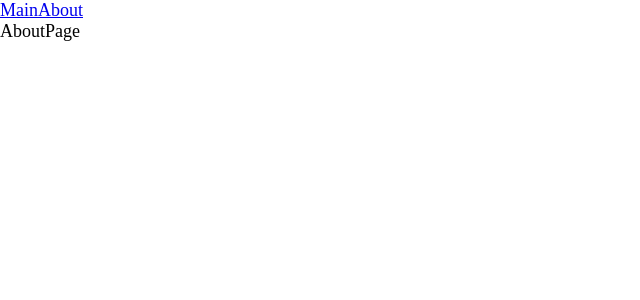
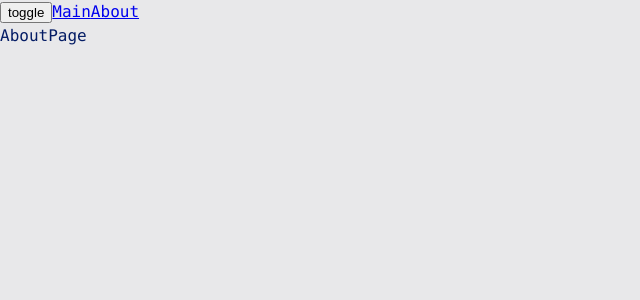
Before and after one commit to AntonAmialchenia/big_app, a React app: page /about in a window 1280 px wide. Shown: the top 300 px of the page, without its empty margins (0-640 px from the left). Built offline with nearby package versions, Linux system fonts and the light colour scheme.

Commit message:
add themes

```diff
--- a/src/App.tsx
+++ b/src/App.tsx
@@ -1,16 +1,19 @@
-import { FC, Suspense } from "react";
+import { FC, Suspense, useContext, useState } from "react";
 import { Route, Routes } from "react-router-dom";
 import { Link } from "react-router-dom";
 
-import "./index.scss";
+import "./styles/index.scss";
 import { MainPageAsync } from "./pages/MainPage/MainPageAsync";
 import { AboutPageAsync } from "./pages/AboutPage/AboutPageAsync";
+import { useTheme } from "./hooks/useTheme";
 
 interface AppProps {}
 
 export const App: FC<AppProps> = ({}) => {
+  const { theme, toggleTheme } = useTheme();
   return (
-    <div className="app">
+    <div className={`app ${theme}`}>
+      <button onClick={toggleTheme}>toggle</button>
       <Link to={"/"}>Main</Link>
       <Link to={"/about"}>About</Link>
       <Suspense fallback={<div>Loading...</div>}>
--- /dev/null
+++ b/src/hooks/useTheme.ts
@@ -0,0 +1,22 @@
+import { useContext } from "react";
+import {
+  LOCAL_STORAGE_THEME_KEY,
+  Theme,
+  ThemeContext,
+} from "../theme/ThemeContext";
+
+interface UseThemeResult {
+  toggleTheme: () => void;
+  theme: Theme;
+}
+
+export const useTheme = (): UseThemeResult => {
+  const { theme, setTheme } = useContext(ThemeContext);
+  const toggleTheme = () => {
+    const newTheme = theme === Theme.DARK ? Theme.LIGHT : Theme.DARK;
+    setTheme(newTheme);
+    localStorage.setItem(LOCAL_STORAGE_THEME_KEY, newTheme);
+  };
+
+  return { theme, toggleTheme };
+};
--- a/src/index.scss
+++ /dev/null
@@ -1,9 +0,0 @@
-* {
-  box-sizing: border-box;
-  margin: 0;
-  padding: 0;
-}
-
-.app {
-  font-size: 18px;
-}
--- a/src/index.tsx
+++ b/src/index.tsx
@@ -1,11 +1,13 @@
 import { render } from "react-dom";
-
+import { BrowserRouter } from "react-router-dom";
 import { App } from "./App";
-import { BrowserRouter } from "react-router-dom";
+import ThemeProvider from "./theme/ThemeProvider";
 
 render(
   <BrowserRouter>
-    <App />
+    <ThemeProvider>
+      <App />
+    </ThemeProvider>
   </BrowserRouter>,
   document.getElementById("root"),
 );
--- /dev/null
+++ b/src/styles/index.scss
@@ -0,0 +1,13 @@
+@import "./reset";
+@import "./variables/global";
+@import "./themes/dark";
+@import "./themes/normal";
+
+.app {
+  font: var(--font-m);
+
+  background: var(--bg-color);
+  color: var(--primary-color);
+
+  min-height: 100vh;
+}
--- /dev/null
+++ b/src/styles/reset.scss
@@ -0,0 +1,45 @@
+html, body, div, span, applet, object, iframe,
+h1, h2, h3, h4, h5, h6, p, blockquote, pre,
+a, abbr, acronym, address, big, cite, code,
+del, dfn, em, img, ins, kbd, q, s, samp,
+small, strike, strong, sub, sup, tt, var,
+b, u, i, center,
+dl, dt, dd, ol, ul, li,
+fieldset, form, label, legend,
+table, caption, tbody, tfoot, thead, tr, th, td,
+article, aside, canvas, details, embed,
+figure, figcaption, footer, header, hgroup,
+menu, nav, output, ruby, section, summary,
+time, mark, audio, video {
+    margin: 0;
+    padding: 0;
+    border: 0;
+    font-size: 100%;
+    font: inherit;
+    vertical-align: baseline;
+}
+article, aside, details, figcaption, figure,
+footer, header, hgroup, menu, nav, section {
+    display: block;
+}
+html {
+    height: 100%;
+}
+body {
+    line-height: 1;
+}
+ol, ul {
+    list-style: none;
+}
+blockquote, q {
+    quotes: none;
+}
+blockquote:before, blockquote:after,
+q:before, q:after {
+    content: '';
+    content: none;
+}
+table {
+    border-collapse: collapse;
+    border-spacing: 0;
+}
--- /dev/null
+++ b/src/styles/themes/dark.scss
@@ -0,0 +1,6 @@
+.app.dark {
+    --bg-color: #090949;
+
+    --primary-color: #049604;
+    --secondary-color: #04ff04;
+}
--- /dev/null
+++ b/src/styles/themes/normal.scss
@@ -0,0 +1,6 @@
+:root {
+    --bg-color: #e8e8ea;
+
+    --primary-color: #041c65;
+    --secondary-color: #0449e0;
+}
--- /dev/null
+++ b/src/styles/variables/global.scss
@@ -0,0 +1,11 @@
+:root {
+    --font-family-main: Consolas, 'Times New Roman', Serif;
+
+    --font-size-m: 16px;
+    --font-line-m: 24px;
+    --font-m: var(--font-size-m) / var(--font-line-m) var(--font-family-main);
+
+    --font-size-l: 24px;
+    --font-line-l: 32px;
+    --font-l: var(--font-size-l) / var(--font-line-l) var(--font-family-main);
+}
--- /dev/null
+++ b/src/theme/ThemeContext.ts
@@ -0,0 +1,15 @@
+import { createContext } from "react";
+
+export enum Theme {
+  LIGHT = "light",
+  DARK = "dark",
+}
+
+export interface ThemeContextProps {
+  theme?: Theme;
+  setTheme?: (theme: Theme) => void;
+}
+
+export const ThemeContext = createContext<ThemeContextProps>({});
+
+export const LOCAL_STORAGE_THEME_KEY = "theme";
--- /dev/null
+++ b/src/theme/ThemeProvider.tsx
@@ -0,0 +1,28 @@
+import { FC, ReactNode, useMemo, useState } from "react";
+import { LOCAL_STORAGE_THEME_KEY, Theme, ThemeContext } from "./ThemeContext";
+
+interface ThemeProviderProps {
+  children: ReactNode;
+}
+
+const defaultTheme =
+  (localStorage.getItem(LOCAL_STORAGE_THEME_KEY) as Theme) || Theme.LIGHT;
+
+const ThemeProvider: FC<ThemeProviderProps> = ({ children }) => {
+  const [theme, setTheme] = useState<Theme>(defaultTheme);
+
+  const defaultProps = useMemo(
+    () => ({
+      theme: theme,
+      setTheme: setTheme,
+    }),
+    [theme],
+  );
+  return (
+    <ThemeContext.Provider value={defaultProps}>
+      {children}
+    </ThemeContext.Provider>
+  );
+};
+
+export default ThemeProvider;
```
